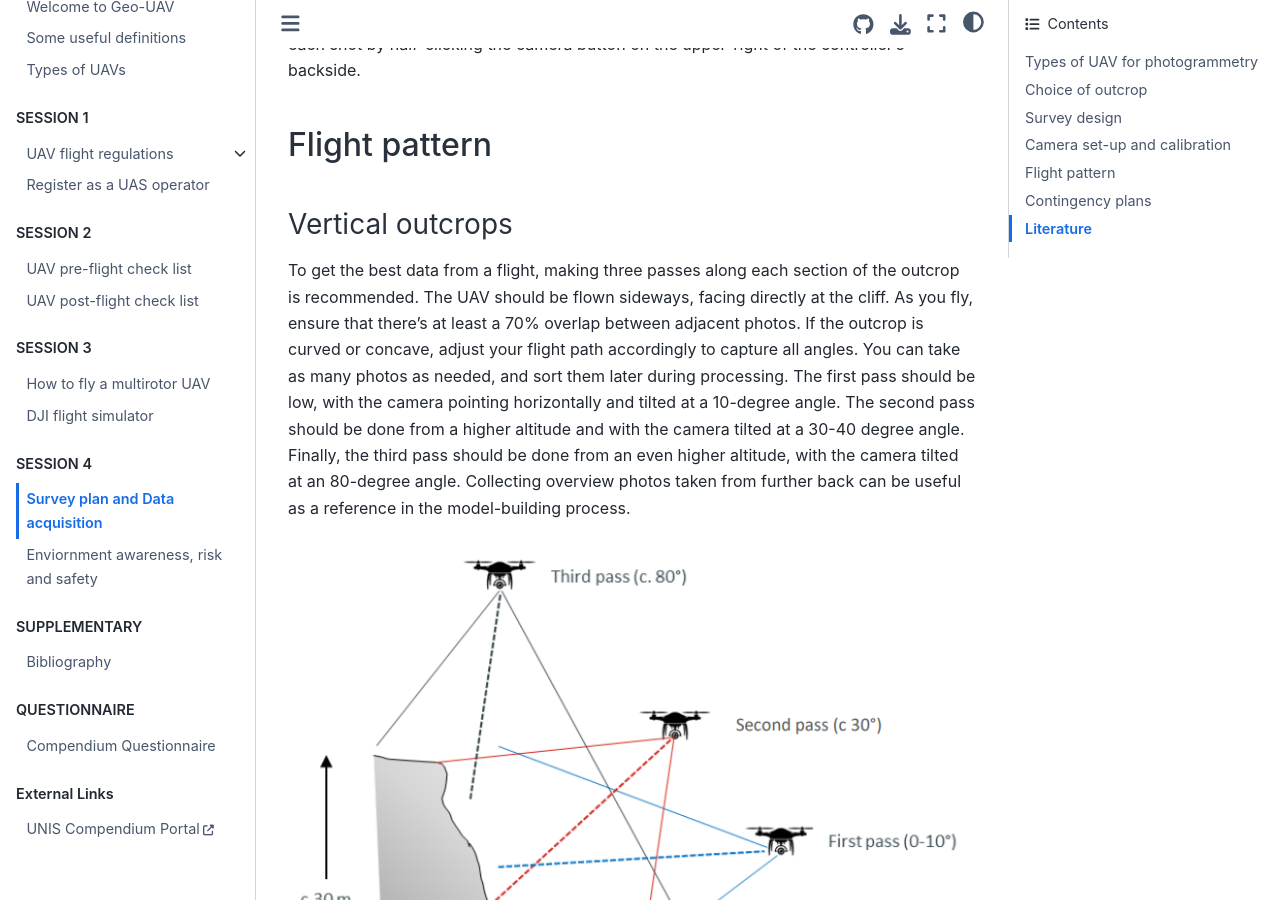
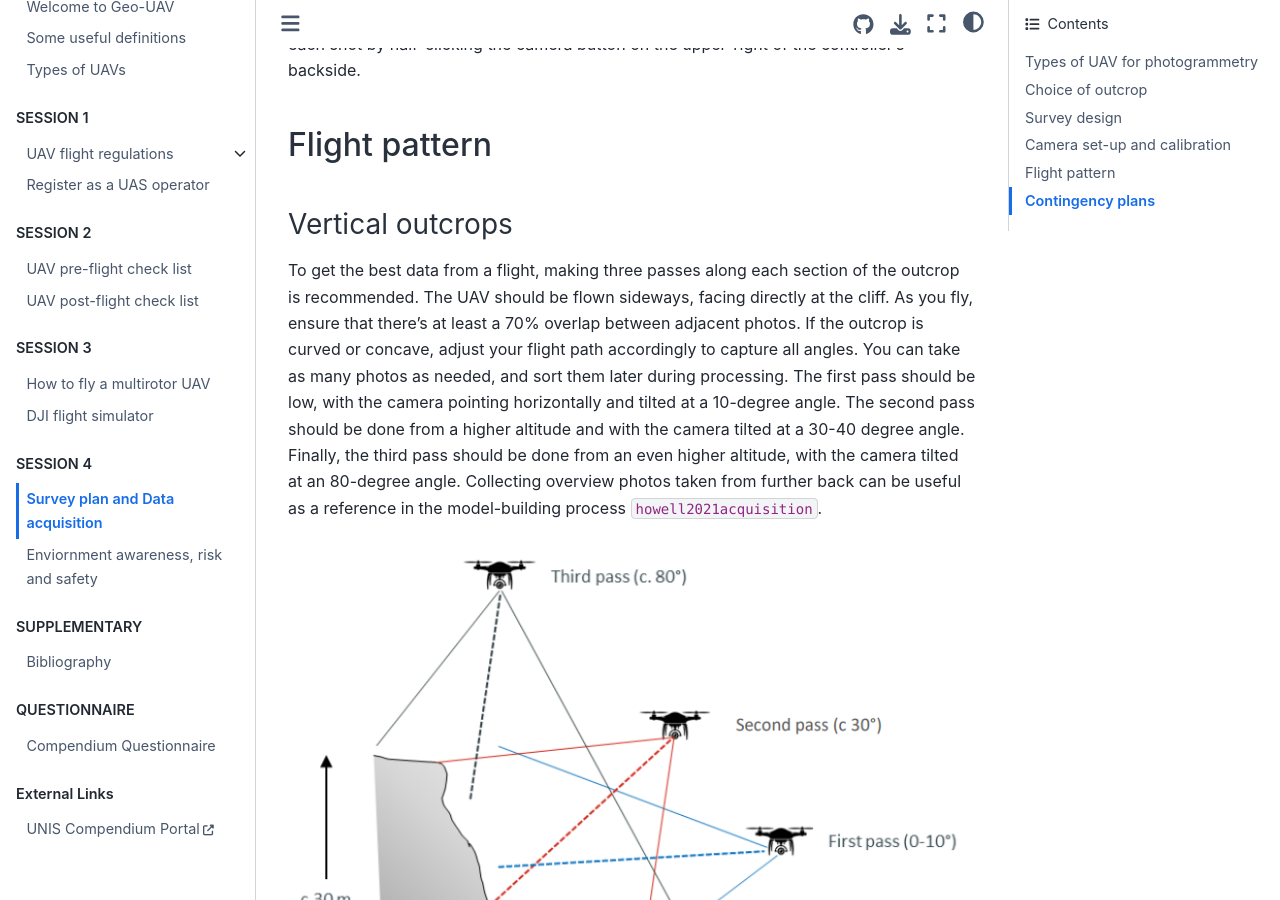
Before and after one commit to UNISvalbard/Geo-UAV, a Jupyter Book: the page built from content/lessons/data_acquisition/data_acquisition.md, in a window 1280 px wide and 900 px high, scrolled down 7749 px. Built offline with Jupyter Book 1.0.4 settings and Sphinx 7.4.7 and the Sphinx Book theme 1.1.4, drawn with Linux system fonts in a browser that asks for light colours; pages that are not in the unit, such as notebooks, are missing from menus; cross-references to code outside the pages are shown as plain code; some of the changed text lies outside the part shown.

Commit message:
reference update

````diff
--- a/content/lessons/data_acquisition/data_acquisition.md
+++ b/content/lessons/data_acquisition/data_acquisition.md
@@ -10,7 +10,7 @@ Therefore, when collecting data in the field for photogrammetric studies, it's v
 ```{figure} assets/triangle.png
 :name: triangle
 
-The principle of the triangle suggests that of the three points, you can only have two at a time, not three.  Image [source](https://www.kinetechcloud.com/hubfs/Project-Management-Triangle-1.png).
+The principle of the triangle suggests that of the three points, you can only have two at a time, not three.  [Image source](https://www.kinetechcloud.com/hubfs/Project-Management-Triangle-1.png).
 ```
 
 The data acquisition stage also contains processes during which we collect additional data, for example, [Ground Control Points (GCPs)](https://unisvalbard.github.io/Geo-SfM/content/lessons/l2/gcps.html).
@@ -57,7 +57,7 @@ Most UAVs currently available to consumers have GNSS navigation modules that can
 An alternative is the use of [GCPs](https://unisvalbard.github.io/Geo-SfM/content/lessons/l2/gcps.html) measured in the field, which can supplement or replace exterior orientation measurements. However, this method requires time-consuming field measurements that must be done with great care to ensure the highest possible accuracy in determining the position of the points.
 
 ## Choice of outcrop
-To be a valuable resource for studying, an ideal outcrop should be geologically interesting. Virtual outcrops can be quite vast and include overhangs and narrow canyons. When flying a UAV in these environments, it is essential to be extremely careful not to crash your UAV against the cliffs. Larger outcrops are typically flown in segments and pieced together, either when the models are built or can be collected as separate models and combined later.
+To be a valuable resource for studying, an ideal outcrop should be geologically interesting. Virtual outcrops can be quite vast and include overhangs and narrow canyons. When flying a UAV in these environments, it is essential to be extremely careful not to crash your UAV against the cliffs. Larger outcrops are typically flown in segments and pieced together, either when the models are built or can be collected as separate models and combined later {cite:t}`howell2021acquisition`.
 
 For those who are new to acquisition campaigns, it is recommended to start with a small and compact outcrop for the first flights and gradually work up to more challenging locations. A reasonable size to begin with is around 200-300 meters long and up to 30 meters high. This way, you can always fly within line of sight and never exceed 120 meters in height.
 
@@ -135,7 +135,7 @@ We recommend using the camera's auto-focus feature when taking pictures to make
 
 ## Flight pattern
 ### Vertical outcrops
-To get the best data from a flight, making three passes along each section of the outcrop is recommended. The UAV should be flown sideways, facing directly at the cliff. As you fly, ensure that there's at least a 70% overlap between adjacent photos. If the outcrop is curved or concave, adjust your flight path accordingly to capture all angles. You can take as many photos as needed, and sort them later during processing. The first pass should be low, with the camera pointing horizontally and tilted at a 10-degree angle. The second pass should be done from a higher altitude and with the camera tilted at a 30-40 degree angle. Finally, the third pass should be done from an even higher altitude, with the camera tilted at an 80-degree angle. Collecting overview photos taken from further back can be useful as a reference in the model-building process.
+To get the best data from a flight, making three passes along each section of the outcrop is recommended. The UAV should be flown sideways, facing directly at the cliff. As you fly, ensure that there's at least a 70% overlap between adjacent photos. If the outcrop is curved or concave, adjust your flight path accordingly to capture all angles. You can take as many photos as needed, and sort them later during processing. The first pass should be low, with the camera pointing horizontally and tilted at a 10-degree angle. The second pass should be done from a higher altitude and with the camera tilted at a 30-40 degree angle. Finally, the third pass should be done from an even higher altitude, with the camera tilted at an 80-degree angle. Collecting overview photos taken from further back can be useful as a reference in the model-building process {cite:t}`howell2021acquisition`.
 
 ```{figure} assets/howelletal1.png
 :name: howelletal1
@@ -166,7 +166,3 @@ While DJI UAVs typically provide alerts for battery connectivity issues, malfunc
 
 
 _Now you are ready to fly. Enjoy your flight, and always fly safely and considerately!_
-
-## Literature
-
-Pargiela et al., 2023. Optimising UAV Data Acquisition and Processing for Photogrammetry: A Review. https://doi.org/10.7494/geom.2023.17.3.29
````
Also changed, not shown: bibliography.bib (+11 -1 lines).
